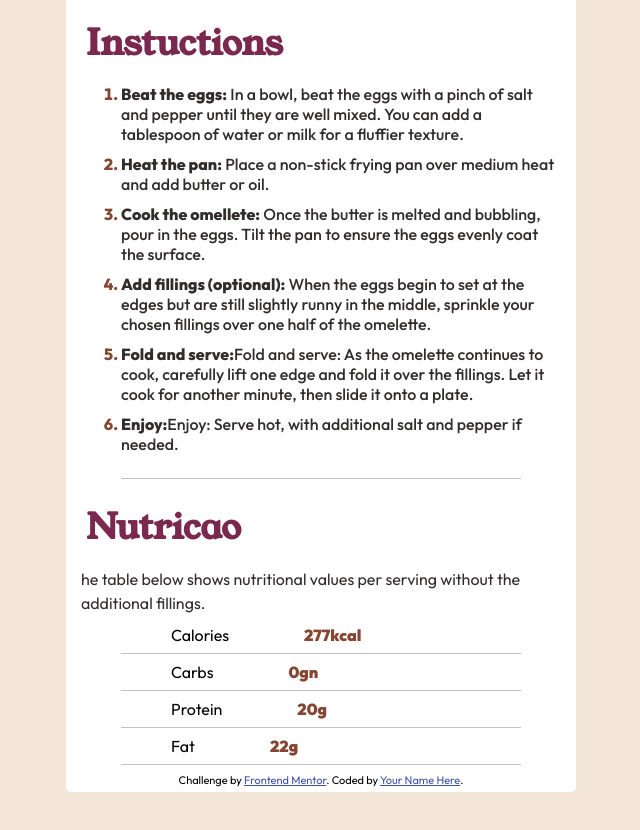
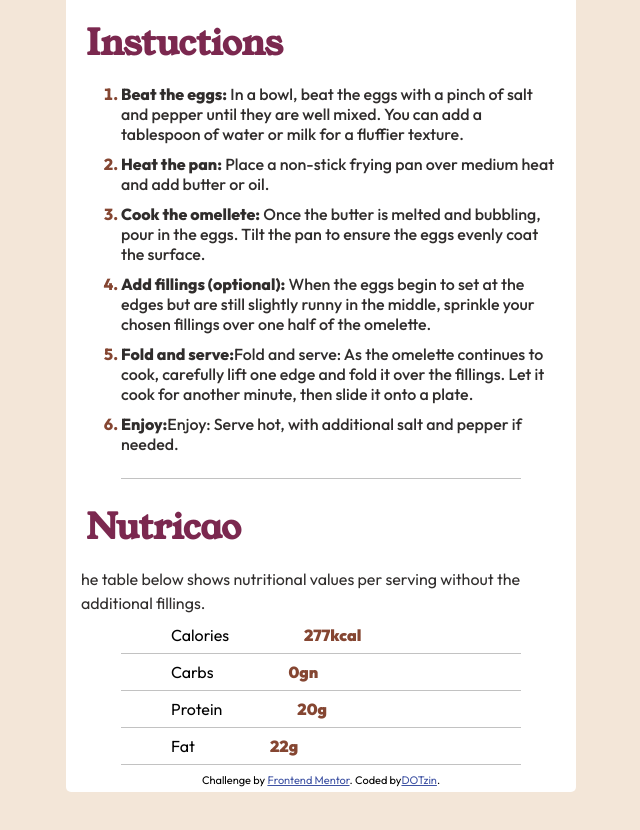
Before and after one commit to Dotzin/FrontEndMentorReceitas, a plain HTML site: page index.html in a window 1280 px wide. Shown: the part 896-1726 px from the top of the page, without its empty margins (319-959 px from the left). Drawn offline with Linux system fonts and the light colour scheme.

Commit message:
Mudei o nome >:D

```diff
--- a/index.html
+++ b/index.html
@@ -138,7 +138,8 @@
         Challenge by
         <a href="https://www.frontendmentor.io?ref=challenge" target="_blank"
           >Frontend Mentor</a
-        >. Coded by <a href="#">Your Name Here</a>.
+        >. Coded by<a href="https://github.com/Dotzin" target="_blank">DOTzin</a
+        >.
       </div>
     </div>
   </body>
```
